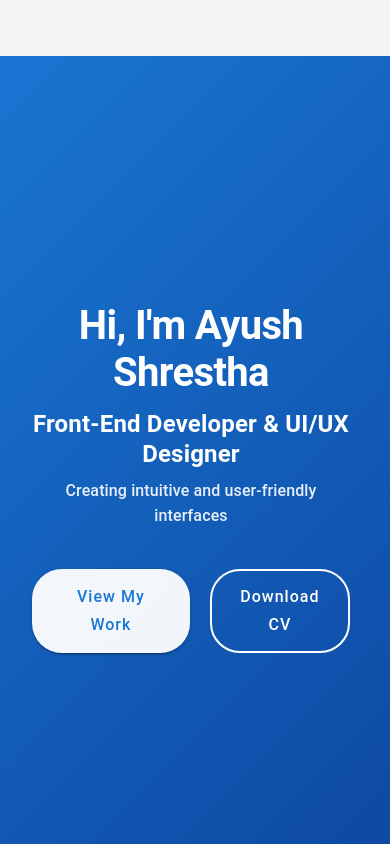
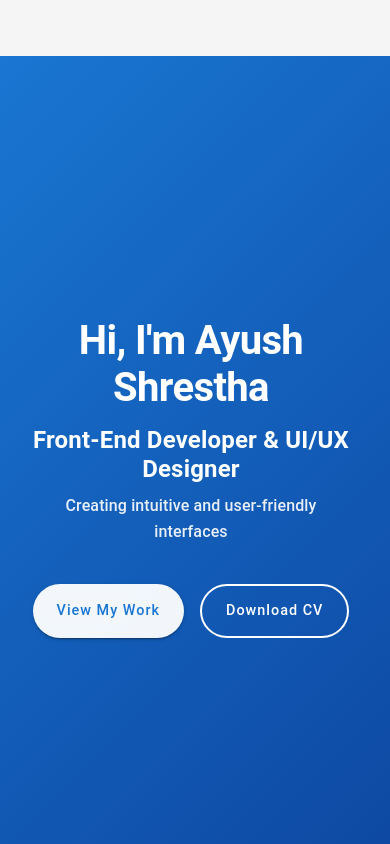
Before and after one commit to YuSh627/ayush-portfolio, a React (Vite) app: page / in a window 390 px wide. Shown: the top 844 px of the page. Built offline with nearby package versions, Linux system fonts and the light colour scheme; some icons are missing.

Commit message:
updated button for mobile view2

```diff
--- a/src/component/Hero.tsx
+++ b/src/component/Hero.tsx
@@ -57,16 +57,16 @@ const Hero: React.FC = () => {
             Creating intuitive and user-friendly interfaces
           </Typography>
           <Box
-            sx={{ display: "flex", gap: 2.5, mt: 5, justifyContent: "center" }}>
+            sx={{ display: "flex", gap: 2, mt: 5, justifyContent: "center" }}>
             {/* First Button - View My Work */}
             <Button
               variant="contained"
               size={isMobile ? "medium" : "large"}
               sx={{
                 borderRadius: "30px",
-                px: { xs: 4, md: 5 },
+                px: { xs: 3, md: 5 },
                 py: { xs: 1.5, md: 2 },
-                fontSize: { xs: "1rem", sm: "1.1rem" },
+                fontSize: { xs: ".9rem", sm: "1.1rem" },
                 textTransform: "none",
                 letterSpacing: 1,
                 transition: "all 0.3s ease",
@@ -105,7 +105,7 @@ const Hero: React.FC = () => {
                 px: { xs: 3, md: 5 },
                 py: { xs: 1.5, md: 2 },
                 borderWidth: 2, // Added to match first button
-                fontSize: { xs: "1rem", sm: "1.1rem" },
+                fontSize: { xs: ".9rem", sm: "1.1rem" },
                 textTransform: "none",
                 letterSpacing: 1,
                 transition: "all 0.3s ease",
```
